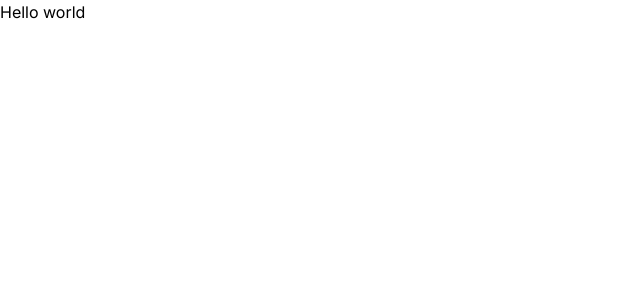
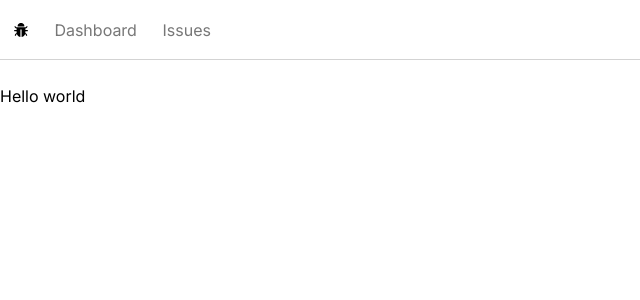
Before and after one commit to petervel/issue-tracker, a Next.js app: page / in a window 1280 px wide. Shown: the top 300 px of the page, without its empty margins (0-640 px from the left). Built offline with nearby package versions, Linux system fonts and the light colour scheme.

Commit message:
Built navbar

```diff
--- /dev/null
+++ b/app/NavBar.module.css
@@ -0,0 +1,22 @@
+.navBar {
+	border-bottom: 1px solid lightgray;
+	margin-bottom: 24px;
+	height: 60px;
+	padding-left: 1vw;
+	padding-right: 10px;
+	align-items: center;
+}
+
+.navItems {
+	display: flex;
+	gap: 2vw;
+}
+
+.link {
+	color: #777;
+	transition: color 300ms ease;
+}
+
+.link:hover {
+	color: black;
+}
--- /dev/null
+++ b/app/NavBar.tsx
@@ -0,0 +1,34 @@
+import Link from "next/link";
+import css from "./NavBar.module.css";
+import classNames from "classnames";
+
+import { AiFillBug } from "react-icons/ai";
+
+const NavBar = () => {
+	const links = [
+		{
+			label: "Dashboard",
+			href: "/",
+		},
+		{
+			label: "Issues",
+			href: "/issues",
+		},
+	];
+	return (
+		<nav className={classNames(css.navBar, css.navItems)}>
+			<Link href="/">
+				<AiFillBug />
+			</Link>
+			<ul className={css.navItems}>
+				{links.map((link) => (
+					<li className={css.link} key={link.href}>
+						<Link href={link.href}>{link.label}</Link>
+					</li>
+				))}
+			</ul>
+		</nav>
+	);
+};
+
+export default NavBar;
--- a/app/layout.tsx
+++ b/app/layout.tsx
@@ -1,22 +1,26 @@
-import './globals.css'
-import type { Metadata } from 'next'
-import { Inter } from 'next/font/google'
+import "./globals.css";
+import type { Metadata } from "next";
+import { Inter } from "next/font/google";
+import NavBar from "./NavBar";
 
-const inter = Inter({ subsets: ['latin'] })
+const inter = Inter({ subsets: ["latin"] });
 
 export const metadata: Metadata = {
-  title: 'Create Next App',
-  description: 'Generated by create next app',
-}
+	title: "Create Next App",
+	description: "Generated by create next app",
+};
 
 export default function RootLayout({
-  children,
+	children,
 }: {
-  children: React.ReactNode
+	children: React.ReactNode;
 }) {
-  return (
-    <html lang="en">
-      <body className={inter.className}>{children}</body>
-    </html>
-  )
+	return (
+		<html lang="en">
+			<body className={inter.className}>
+				<NavBar />
+				<main>{children}</main>
+			</body>
+		</html>
+	);
 }
--- a/package.json
+++ b/package.json
@@ -13,12 +13,14 @@
 		"@types/react": "18.2.37",
 		"@types/react-dom": "18.2.15",
 		"autoprefixer": "10.4.16",
+		"classnames": "^2.3.2",
 		"eslint": "8.53.0",
 		"eslint-config-next": "14.0.2",
 		"next": "14.0.2",
 		"postcss": "8.4.31",
 		"react": "18.2.0",
 		"react-dom": "18.2.0",
+		"react-icons": "^4.12.0",
 		"tailwindcss": "3.3.5",
 		"typescript": "5.2.2"
 	}
```
Also changed, not shown: 1 other file (tests, documents, lock files or other folders).
